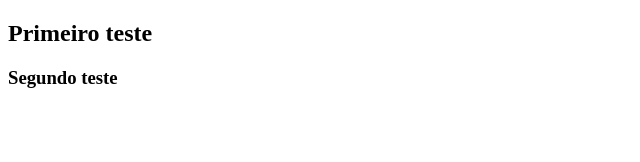
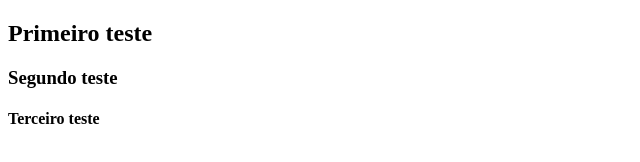
Before and after one commit to ryanmiranda7/projeto-git, a plain HTML site: page index.html in a window 1280 px wide. Shown: the whole page, without its empty margins (0-640 px from the left). Drawn offline with Linux system fonts and the light colour scheme.

Commit message:
terceiro commit

```diff
--- a/index.html
+++ b/index.html
@@ -8,5 +8,6 @@
 <body>
     <h2>Primeiro teste</h2>
     <h3>Segundo teste</h3>
+    <h4>Terceiro teste</h4>
 </body>
 </html>
```
